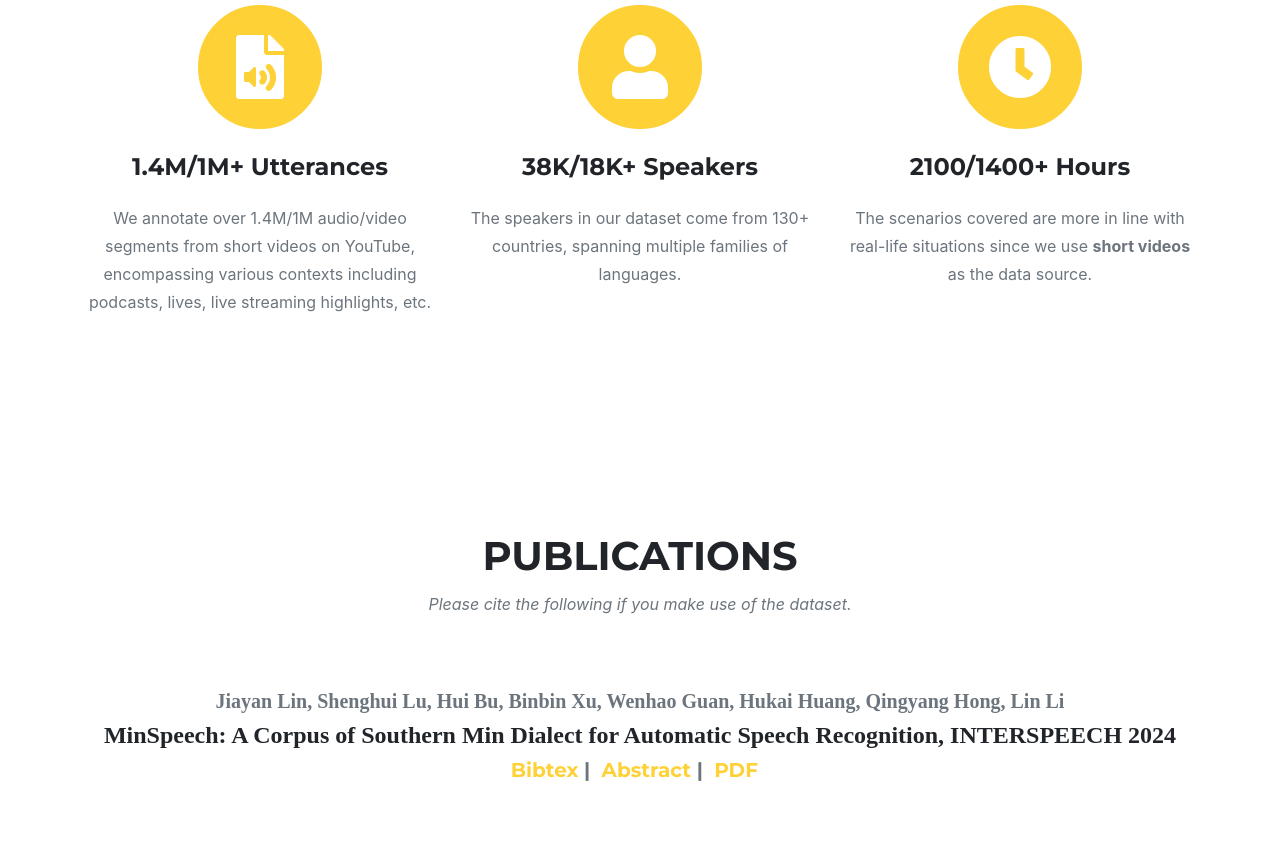
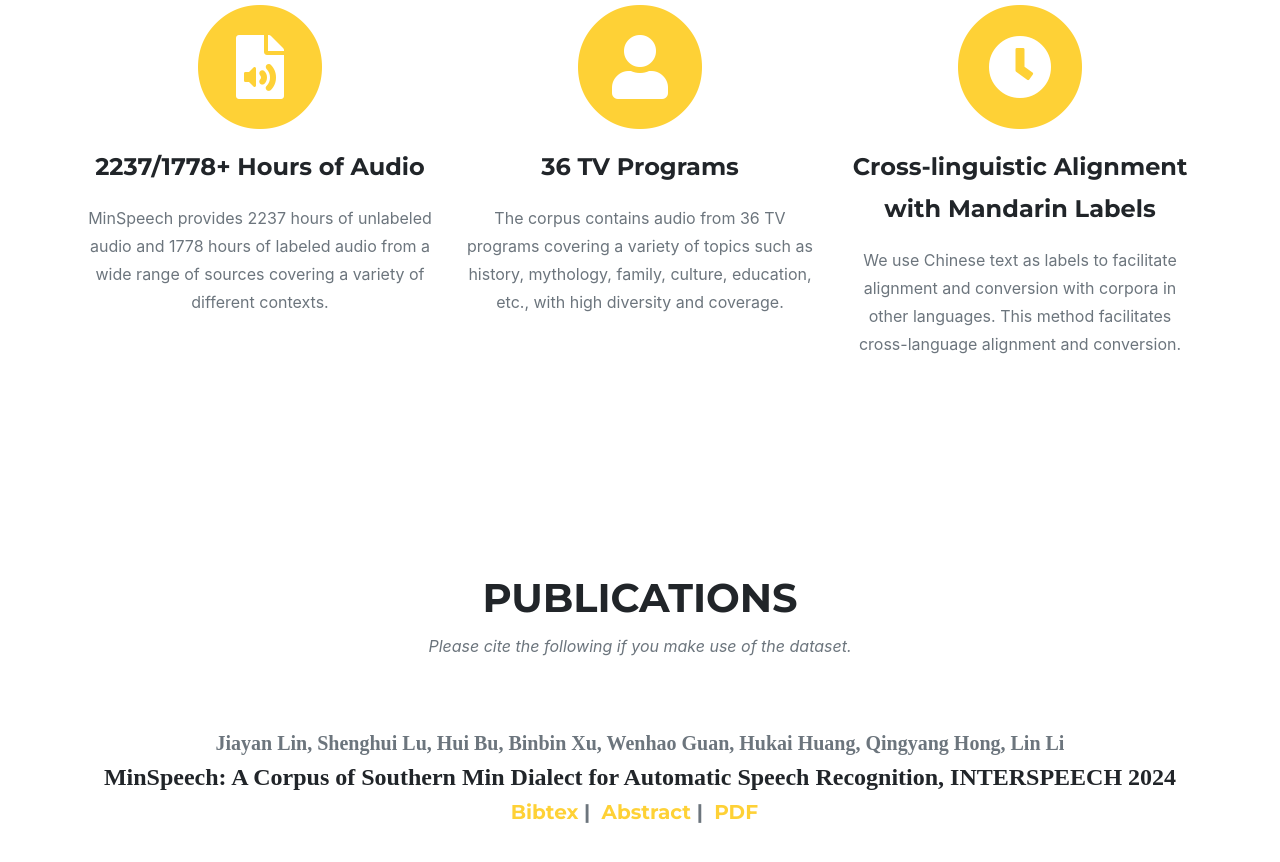
Before and after one commit to Minspeech/MinSpeech.github.io, a plain HTML site: page index.html in a window 1280 px wide. Shown: the part 1212-2074 px from the top of the page. Drawn offline with Linux system fonts and the light colour scheme; a web font is replaced by a local one.

Commit message:
Update index.html

```diff
--- a/index.html
+++ b/index.html
@@ -100,12 +100,11 @@
             <i class="fas fa-circle fa-stack-2x text-primary"></i>
             <i class="fas fa-file-audio fa-stack-1x fa-inverse"></i>
           </span>
-          <h4 class="service-heading"><p>1.4M/1M+ Utterances</p>
+          <h4 class="service-heading"><p>2237/1778+ Hours of Audio</p>
 </h4>
           <div class="text-muted">
             <p>
-              We annotate over 1.4M/1M audio/video segments from short videos on YouTube,
-              encompassing various contexts including podcasts, lives, live streaming highlights, etc.
+             MinSpeech provides 2237 hours of unlabeled audio and 1778 hours of labeled audio from a wide range of sources covering a variety of different contexts.
             </p>
 </div>
         </div>
@@ -116,9 +115,9 @@
             <i class="fas fa-user fa-stack-1x fa-inverse"></i>
           </span>
           <h4 class="service-heading">
-            <p>38K/18K+ Speakers</p>
+            <p>36 TV Programs</p>
           </h4>
-          <div class="text-muted"><p>The speakers in our dataset come from 130+ countries, spanning multiple families of languages. </p>
+          <div class="text-muted"><p>The corpus contains audio from 36 TV programs covering a variety of topics such as history, mythology, family, culture, education, etc., with high diversity and coverage. </p>
         </div>
         </div>
 
@@ -127,9 +126,9 @@
             <i class="fas fa-circle fa-stack-2x text-primary"></i>
             <i class="fas fa-clock fa-stack-1x fa-inverse"></i>
           </span>
-          <h4 class="service-heading"><p>2100/1400+ Hours</p>
+          <h4 class="service-heading"><p>Cross-linguistic Alignment with Mandarin Labels</p>
 </h4>
-          <div class="text-muted"><p>The scenarios covered are more in line with real-life situations since we use <strong>short videos</strong> as the data source.</p>
+          <div class="text-muted"><p>We use Chinese text as labels to facilitate alignment and conversion with corpora in other languages. This method facilitates cross-language alignment and conversion. </p>
         </div>
         </div>
 
@@ -137,8 +136,6 @@
 
     </div>
   </section>
-
-<!-- End Services -->
 
 <!-- Portfolio Modals -->
 
```
